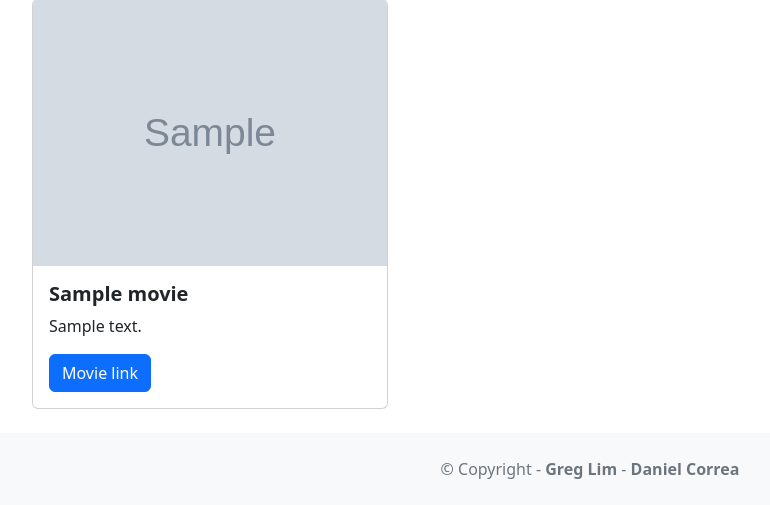
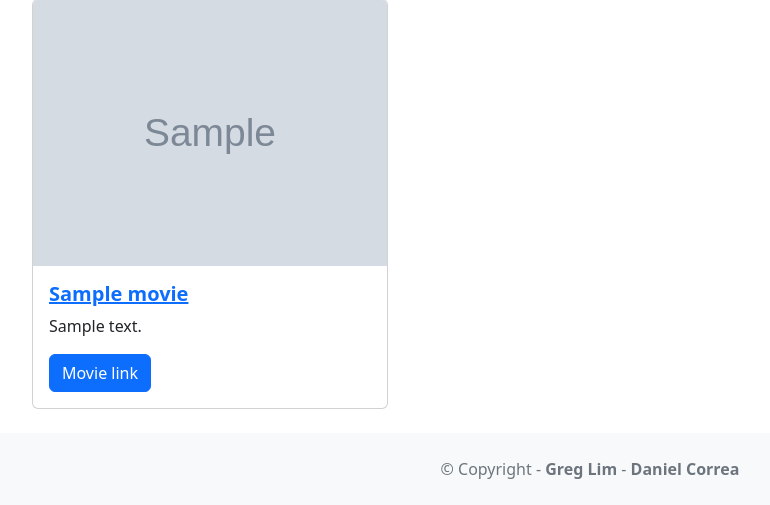
Before and after one commit to Aleksey-Mmm/movieproj, a Django app: template movie/templates/home.html in a window 1280 px wide. Shown: the part 365-870 px from the top of the page, without its empty margins (50-820 px from the left). Run offline with Django 3.2, Linux system fonts and the light colour scheme; the template is opened without the code that fills it: most values are stand-ins (such as "Sample title", 1, 10 or a date in 2020); grey boxes marked "Sample" are stand-in pictures.

Commit message:
link from title to detail

```diff
--- a/movie/templates/home.html
+++ b/movie/templates/home.html
@@ -18,7 +18,9 @@
                 <div class="card">
                     <img class="card-img-top" src="{{ movie.image.url }}" alt="MovieImage">
                     <div class="card-body">
-                        <h5 class="card-title fw-bold">{{ movie.title }}</h5>
+                        <a href="{% url 'detail' movie.id %}">
+                            <h5 class="card-title fw-bold">{{ movie.title }}</h5>
+                        </a>
                         <p class="card-text">{{ movie.description }}</p>
                         {% if movie.url %}
                             <a href="{{ movie.url }}" class="btn btn-primary">Movie link</a>
```
